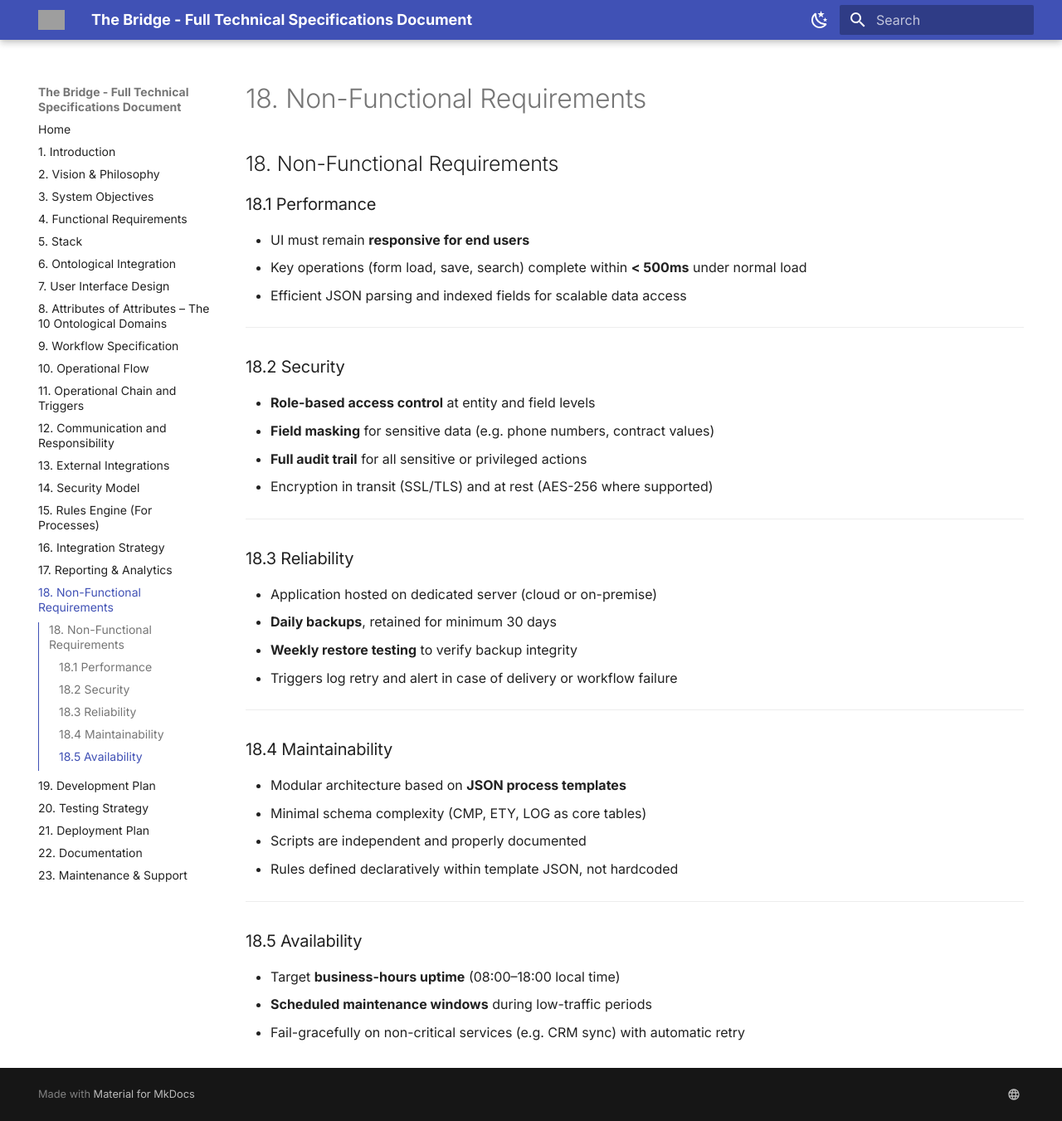
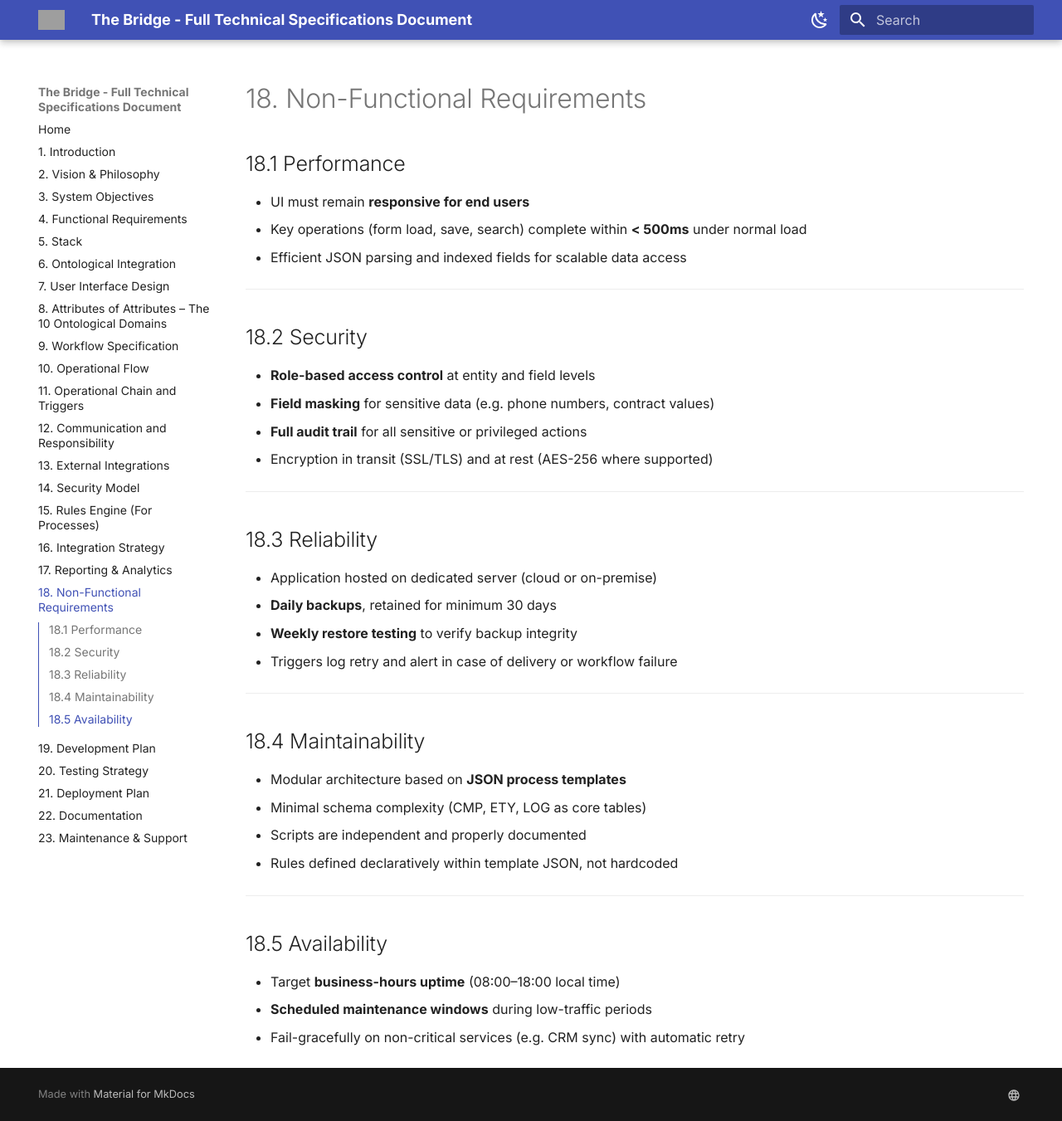
Before and after one commit to caufero/thebridge-docs, an MkDocs documentation site: the page built from docs/18-nonfunctional-requirements.md, in a window 1280 px wide and 1351 px high. Shown: the whole window at 83% size. Built offline with MkDocs 1.6.1 and Material for MkDocs 9.7.7, drawn with Linux system fonts in a browser that asks for light colours; grey boxes are pictures that could not be loaded.

Commit message:
Update 18-nonfunctional-requirements.md

```diff
--- a/docs/18-nonfunctional-requirements.md
+++ b/docs/18-nonfunctional-requirements.md
@@ -1,13 +1,11 @@
-## 18. Non-Functional Requirements
-
-### 18.1 Performance
+## 18.1 Performance
 - UI must remain **responsive for end users**
 - Key operations (form load, save, search) complete within **< 500ms** under normal load
 - Efficient JSON parsing and indexed fields for scalable data access
 
 ---
 
-### 18.2 Security
+## 18.2 Security
 - **Role-based access control** at entity and field levels
 - **Field masking** for sensitive data (e.g. phone numbers, contract values)
 - **Full audit trail** for all sensitive or privileged actions
@@ -15,7 +13,7 @@
 
 ---
 
-### 18.3 Reliability
+## 18.3 Reliability
 - Application hosted on dedicated server (cloud or on-premise)
 - **Daily backups**, retained for minimum 30 days
 - **Weekly restore testing** to verify backup integrity
@@ -23,7 +21,7 @@
 
 ---
 
-### 18.4 Maintainability
+## 18.4 Maintainability
 - Modular architecture based on **JSON process templates**
 - Minimal schema complexity (CMP, ETY, LOG as core tables)
 - Scripts are independent and properly documented
@@ -31,7 +29,7 @@
 
 ---
 
-### 18.5 Availability
+## 18.5 Availability
 - Target **business-hours uptime** (08:00–18:00 local time)
 - **Scheduled maintenance windows** during low-traffic periods
 - Fail-gracefully on non-critical services (e.g. CRM sync) with automatic retry
```
